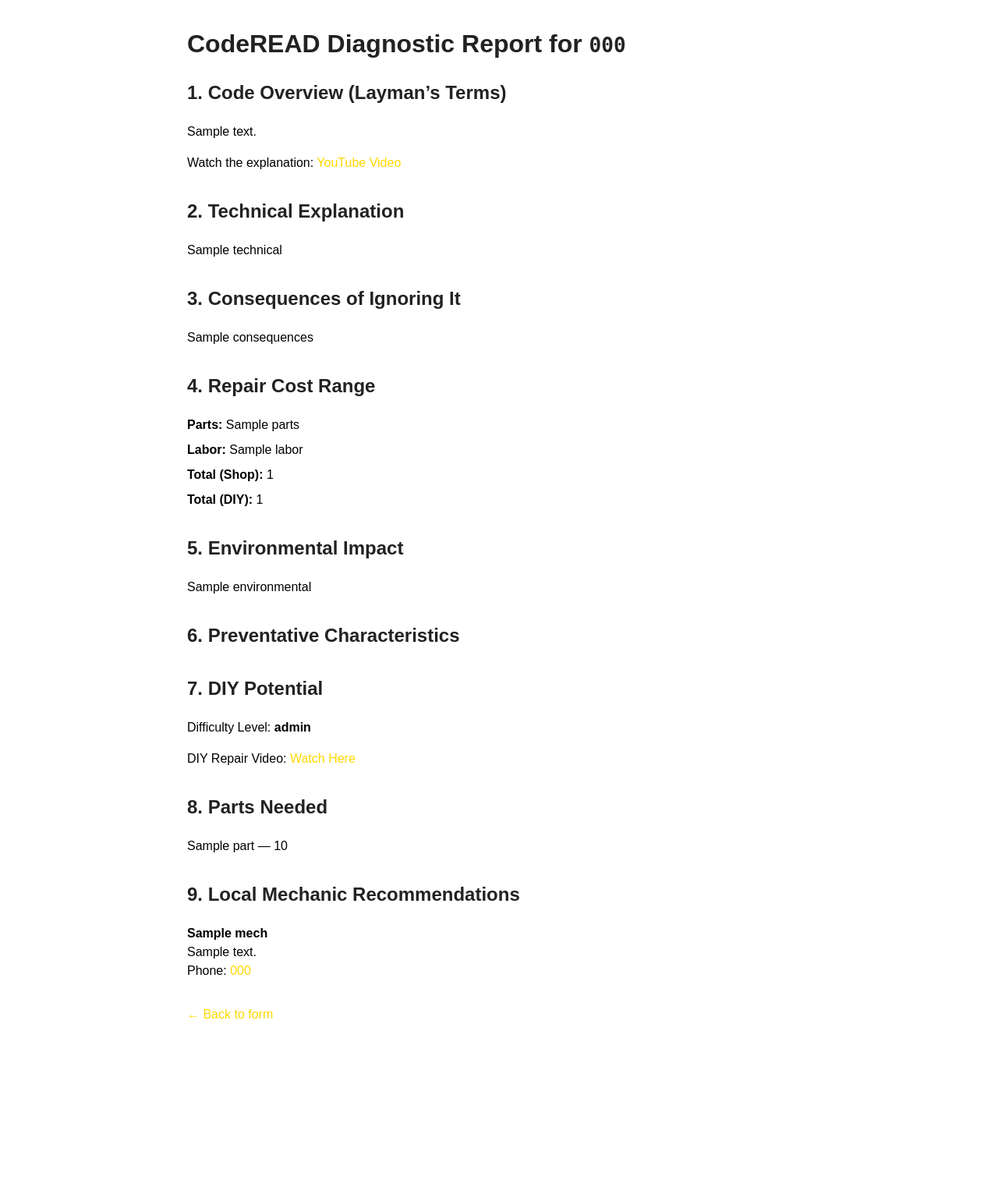
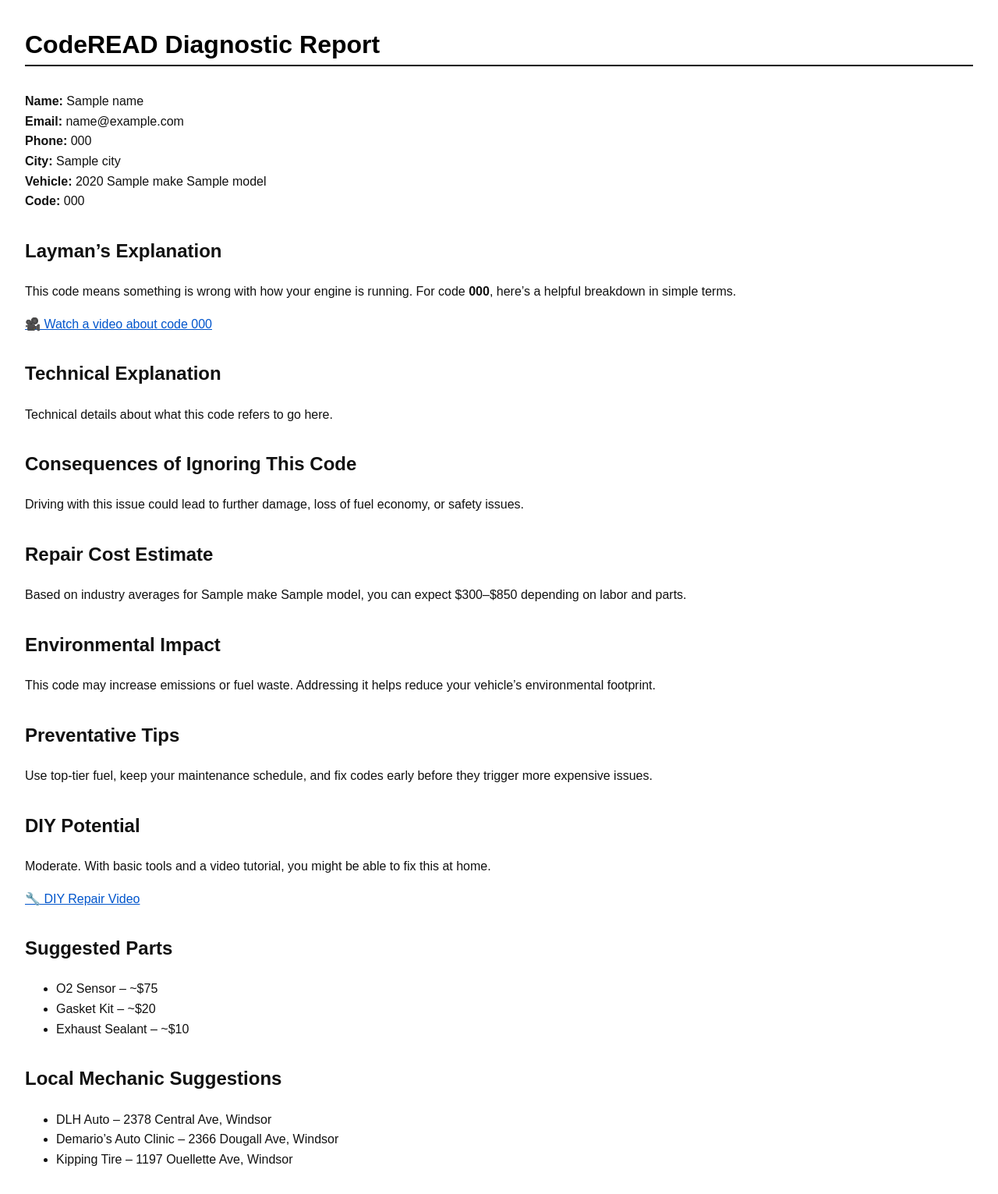
Before and after one commit to CODEREaDer24/coderead, a Flask app: template templates/report.html in a window 1280 px wide. Shown: the whole page at 78% size. Before the commit the page ends 1306 px from the top, so only its background shows below. Run offline with Flask 3, Linux system fonts and the light colour scheme; the template is opened without the code that fills it: most values are stand-ins (such as "Sample title", 1, 10 or a date in 2020).

Commit message:
Update report.html

```diff
--- a/templates/report.html
+++ b/templates/report.html
@@ -1,96 +1,93 @@
 <!DOCTYPE html>
 <html lang="en">
 <head>
-    <meta charset="UTF-8" />
-    <title>CodeREAD Report for {{ code }}</title>
-    <style>
-        body { font-family: Arial, sans-serif; max-width: 800px; margin: 2rem auto; line-height: 1.5; }
-        h1, h2 { color: #222; }
-        a { color: #ffd700; text-decoration: none; }
-        a:hover { text-decoration: underline; }
-        section { margin-bottom: 2rem; }
-        ul { list-style: none; padding-left: 0; }
-        ul li { margin-bottom: 0.5rem; }
-        .mechanics li { margin-bottom: 1rem; }
-    </style>
+  <meta charset="UTF-8" />
+  <title>Diagnostic Report</title>
+  <style>
+    body {
+      font-family: Arial, sans-serif;
+      margin: 2rem;
+      background-color: #fff;
+      color: #111;
+      line-height: 1.6;
+    }
+    h1 {
+      color: #000;
+      border-bottom: 2px solid #000;
+    }
+    a {
+      color: #0055cc;
+    }
+    .section {
+      margin-top: 2rem;
+    }
+  </style>
 </head>
 <body>
-    <h1>CodeREAD Diagnostic Report for <code>{{ code }}</code></h1>
+  <h1>CodeREAD Diagnostic Report</h1>
 
-    <section>
-        <h2>1. Code Overview (Layman’s Terms)</h2>
-        <p>{{ report.layman.text }}</p>
-        {% if report.layman.video %}
-        <p>Watch the explanation: <a href="{{ report.layman.video }}" target="_blank">YouTube Video</a></p>
-        {% endif %}
-    </section>
+  <div class="section">
+    <strong>Name:</strong> {{ name }}<br>
+    <strong>Email:</strong> {{ email }}<br>
+    {% if phone %}<strong>Phone:</strong> {{ phone }}<br>{% endif %}
+    <strong>City:</strong> {{ city }}<br>
+    <strong>Vehicle:</strong> {{ year }} {{ make }} {{ model }}<br>
+    <strong>Code:</strong> {{ code }}
+  </div>
 
-    <section>
-        <h2>2. Technical Explanation</h2>
-        <p>{{ report.technical }}</p>
-    </section>
+  <div class="section">
+    <h2>Layman’s Explanation</h2>
+    <p>This code means something is wrong with how your engine is running. For code <strong>{{ code }}</strong>, here’s a helpful breakdown in simple terms.</p>
+    <p><a href="{{ video_link }}" target="_blank">🎥 Watch a video about code {{ code }}</a></p>
+  </div>
 
-    <section>
-        <h2>3. Consequences of Ignoring It</h2>
-        <p>{{ report.consequences }}</p>
-    </section>
+  <div class="section">
+    <h2>Technical Explanation</h2>
+    <p>Technical details about what this code refers to go here.</p>
+  </div>
 
-    <section>
-        <h2>4. Repair Cost Range</h2>
-        <ul>
-            <li><strong>Parts:</strong> {{ report.cost.parts or "N/A" }}</li>
-            <li><strong>Labor:</strong> {{ report.cost.labor or "N/A" }}</li>
-            <li><strong>Total (Shop):</strong> {{ report.cost.total_shop or "N/A" }}</li>
-            <li><strong>Total (DIY):</strong> {{ report.cost.total_diy or "N/A" }}</li>
-        </ul>
-    </section>
+  <div class="section">
+    <h2>Consequences of Ignoring This Code</h2>
+    <p>Driving with this issue could lead to further damage, loss of fuel economy, or safety issues.</p>
+  </div>
 
-    <section>
-        <h2>5. Environmental Impact</h2>
-        <p>{{ report.environmental }}</p>
-    </section>
+  <div class="section">
+    <h2>Repair Cost Estimate</h2>
+    <p>Based on industry averages for {{ make }} {{ model }}, you can expect $300–$850 depending on labor and parts.</p>
+  </div>
 
-    <section>
-        <h2>6. Preventative Characteristics</h2>
-        <p>{{ report.prevention }}</p>
-    </section>
+  <div class="section">
+    <h2>Environmental Impact</h2>
+    <p>This code may increase emissions or fuel waste. Addressing it helps reduce your vehicle’s environmental footprint.</p>
+  </div>
 
-    <section>
-        <h2>7. DIY Potential</h2>
-        <p>Difficulty Level: <strong>{{ report.diy.level }}</strong></p>
-        {% if report.diy.video %}
-        <p>DIY Repair Video: <a href="{{ report.diy.video }}" target="_blank">Watch Here</a></p>
-        {% endif %}
-    </section>
+  <div class="section">
+    <h2>Preventative Tips</h2>
+    <p>Use top-tier fuel, keep your maintenance schedule, and fix codes early before they trigger more expensive issues.</p>
+  </div>
 
-    <section>
-        <h2>8. Parts Needed</h2>
-        <ul>
-            {% for part in report.parts_needed %}
-            <li>{{ part.name }} — {{ part.price }}</li>
-            {% else %}
-            <li>No parts information available.</li>
-            {% endfor %}
-        </ul>
-    </section>
+  <div class="section">
+    <h2>DIY Potential</h2>
+    <p>Moderate. With basic tools and a video tutorial, you might be able to fix this at home.</p>
+    <p><a href="{{ video_link }}" target="_blank">🔧 DIY Repair Video</a></p>
+  </div>
 
-    <section>
-        <h2>9. Local Mechanic Recommendations</h2>
-        {% if mechanics %}
-        <ul class="mechanics">
-            {% for m in mechanics %}
-            <li>
-                <strong>{{ m.name }}</strong><br/>
-                {{ m.address }}<br/>
-                Phone: <a href="tel:{{ m.phone }}">{{ m.phone }}</a>
-            </li>
-            {% endfor %}
-        </ul>
-        {% else %}
-        <p>No local mechanics found for your city.</p>
-        {% endif %}
-    </section>
+  <div class="section">
+    <h2>Suggested Parts</h2>
+    <ul>
+      <li>O2 Sensor – ~$75</li>
+      <li>Gasket Kit – ~$20</li>
+      <li>Exhaust Sealant – ~$10</li>
+    </ul>
+  </div>
 
-    <p><a href="/">← Back to form</a></p>
+  <div class="section">
+    <h2>Local Mechanic Suggestions</h2>
+    <ul>
+      <li>DLH Auto – 2378 Central Ave, Windsor</li>
+      <li>Demario’s Auto Clinic – 2366 Dougall Ave, Windsor</li>
+      <li>Kipping Tire – 1197 Ouellette Ave, Windsor</li>
+    </ul>
+  </div>
 </body>
 </html>
```
